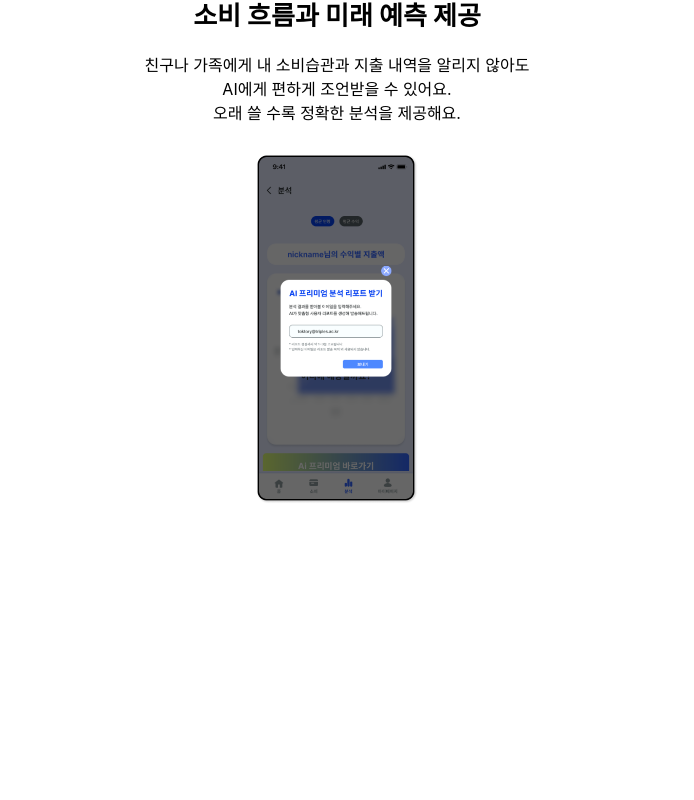
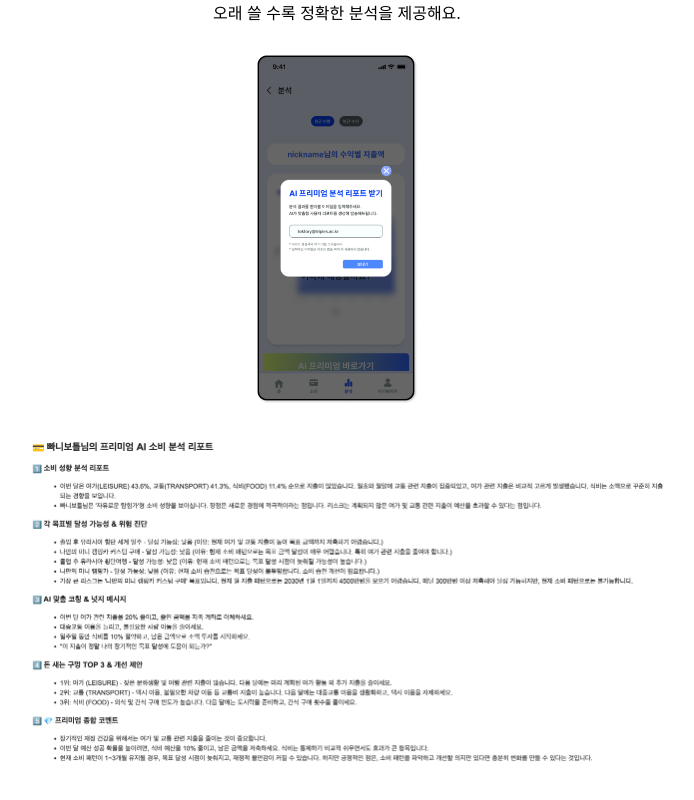
Before and after one commit to nmmn1004/toktory-web, a React (Create React App) app: page / in a window 1280 px wide. Shown: the part 1318-2118 px from the top of the page, without its empty margins (303-997 px from the left). Before the commit the page ends 1926 px from the top, so only its background shows below. Built offline with nearby package versions, Linux system fonts and the light colour scheme.

Commit message:
add: img

```diff
--- a/src/pages/Home/Home.tsx
+++ b/src/pages/Home/Home.tsx
@@ -3,7 +3,9 @@ import React from 'react';
 import Logo from '../../assets/Logo.svg'
 import Download from '../../assets/Download.png'
 import Banner from '../../assets/main-banner/banner1.png'
+import ExampleMail from '../../assets/example/example_mail.png'
 import { EXAMPLE_LIST } from '../../assets/example';
+
 
 import './Home.css'
 
@@ -46,11 +48,16 @@ function Home() {
                 </span>
                 <br/><img src={item.src} alt={item.alt} className="home-introduce-img" />
               </div>
+
+            </div>
+          ))}
+              <div className="home-introduce-item">
+              <br />
+                <img src={ExampleMail} alt="" className="home-introduce-img" />
+              </div>
               <footer className='home-footer'>
 
               </footer>
-            </div>
-          ))}
         </div>
       </article>
     </>
```
Also changed, not shown: src/assets/example/example_mail.png (added).
